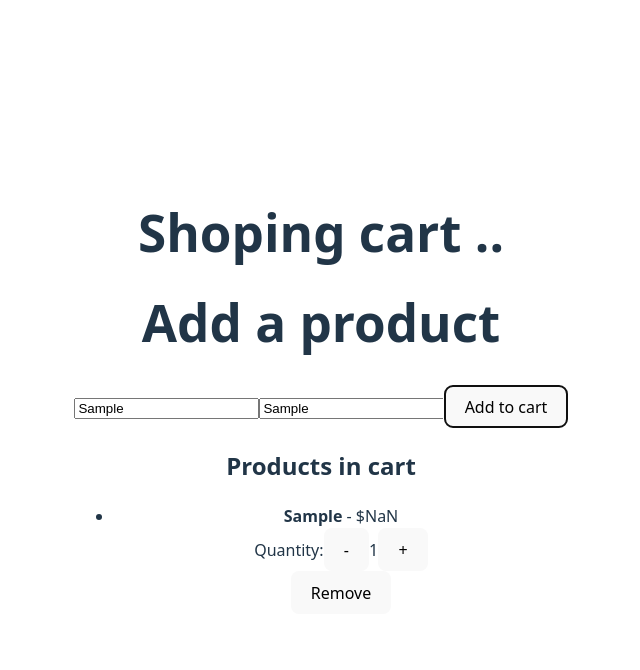
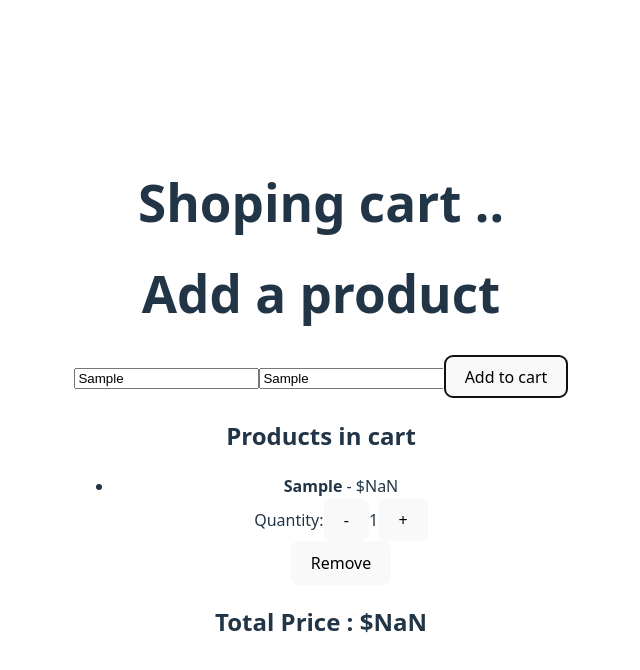
Before and after one commit to Abdulahi338/React-practice, a React (Vite) app: page / in a window 1280 px wide. Both pictures are taken after typing "Sample", "Sample" into the empty fields and a click on the button "Add to cart". Shown: the top 670 px of the page, without its empty margins (319-959 px from the left). Built offline with nearby package versions, Linux system fonts and the light colour scheme.

Commit message:
add total price   in the Exercise 5

```diff
--- a/src/components/ShopinCard.jsx
+++ b/src/components/ShopinCard.jsx
@@ -17,9 +17,7 @@ function ShopinCard() {
       };
 
       setProducts([...products, newPRoduct]);
-
     }
-
   }
 
   const removeproduct = (id) => {
@@ -27,20 +25,25 @@ function ShopinCard() {
     setProducts(removeProduct);
   };
 
-  const addItem = (id) =>{
-    const updatedProducts  = products.map((product =>
-        product.id == id ? {...product, quantity: product.quantity +1}:product
-    ))
+  const addItem = (id) => {
+    const updatedProducts = products.map((product) =>
+      product.id == id
+        ? { ...product, quantity: product.quantity + 1 }
+        : product
+    );
     setProducts(updatedProducts);
-  }
+  };
 
-  const deleteQuaintity = (id)=>{
-    const updatedQuantity = products.map((product =>
-        product.id == id && product.quantity > 1 ? {...product , quantity : product.quantity -1}:product
-    ))
-  setProducts(updatedQuantity);
+  const deleteQuaintity = (id) => {
+    const updatedQuantity = products.map((product) =>
+      product.id == id && product.quantity > 1
+        ? { ...product, quantity: product.quantity - 1 }
+        : product
+    );
+    setProducts(updatedQuantity);
+  };
 
-  }
+  const totalPrice = products.reduce((sum , current)=> sum + current.price * current.quantity,0);
 
   return (
     <>
@@ -71,7 +74,7 @@ function ShopinCard() {
                     <strong>{p.name} </strong>- ${p.price.toFixed(2)}
                     <div>
                       Quantity:
-                      <button onClick={()=> deleteQuaintity(p.id)}>-</button>
+                      <button onClick={() => deleteQuaintity(p.id)}>-</button>
                       {p.quantity}
                       <button onClick={() => addItem(p.id)}>+</button>
                     </div>
@@ -83,6 +86,7 @@ function ShopinCard() {
                   </li>
                 ))}
               </ul>
+              <h2>Total Price : ${totalPrice}</h2>
             </div>
           ) : (
             <h2>No products in cart</h2>
```
